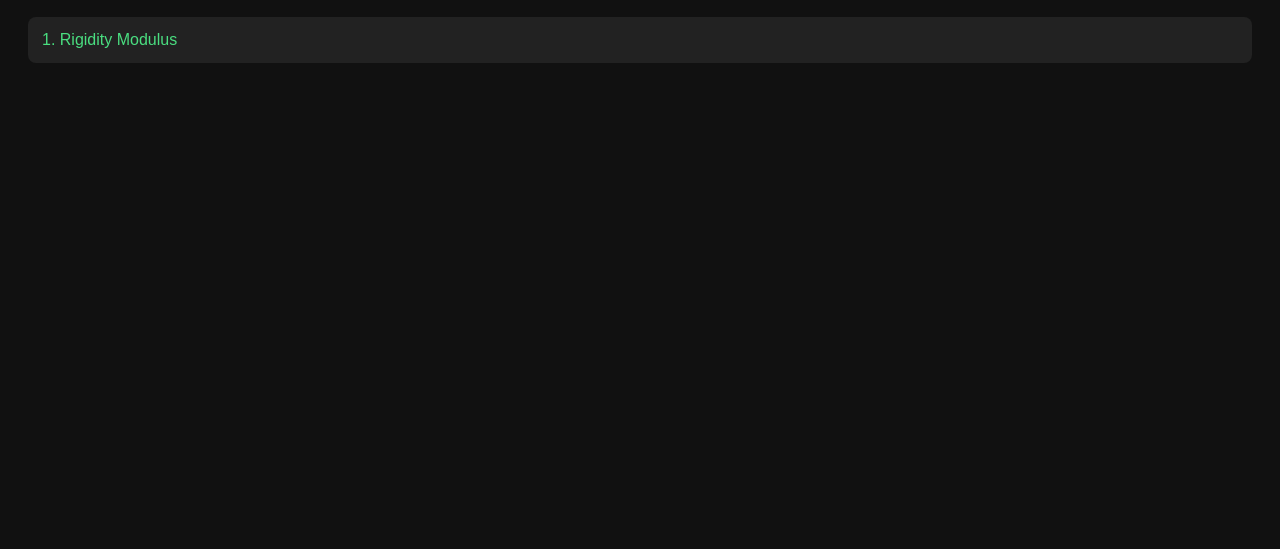
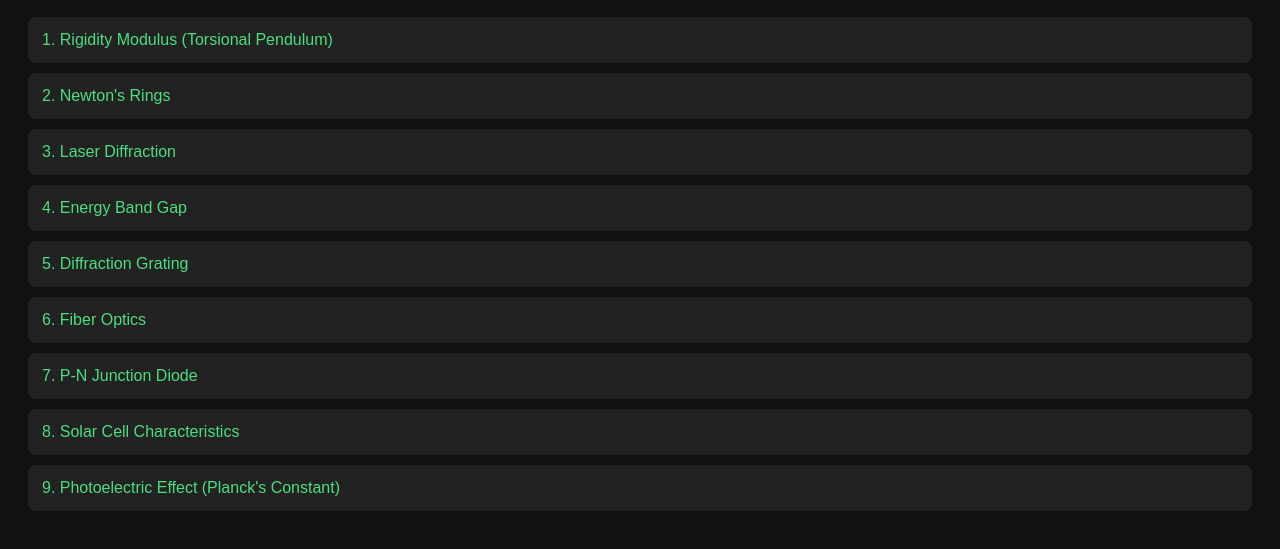
Before and after one commit to HAarush/oqt-lab-sims, a plain HTML site: page index.html in a window 1280 px wide. Shown: the part 79-628 px from the top of the page. Drawn offline with Linux system fonts and the light colour scheme.

Commit message:
Enhance index.html with new experiment links
Updated links and added new experiments to the index.

```diff
--- a/index.html
+++ b/index.html
@@ -5,12 +5,19 @@
   <title>OQT Lab Simulators</title>
   <style>
     body { font-family: sans-serif; background: #111; color: #fff; padding: 20px; }
-    a { display: block; padding: 14px; margin: 10px 0; background: #222; color: #4ade80; text-decoration: none; border-radius: 8px; }
+    a { display: block; padding: 14px; margin: 10px 0; background: #222; color: #4ade80; text-decoration: none; border-radius: 8px; font-size: 16px; }
   </style>
 </head>
 <body>
   <h2>OQT Lab Simulators</h2>
-  <a href="Torisional Pendulum Expt.html">1. Rigidity Modulus</a>
-  <!-- Copy the line above for your other 8 exact filenames -->
+  <a href="Torisional Pendulum Expt.html">1. Rigidity Modulus (Torsional Pendulum)</a>
+  <a href="Newtons Rings Expt.html">2. Newton's Rings</a>
+  <a href="Laser Expt.html">3. Laser Diffraction</a>
+  <a href="Energy Gap Expt.html">4. Energy Band Gap</a>
+  <a href="Diffraction Grating Expt (1).html">5. Diffraction Grating</a>
+  <a href="Fiber Optics Expt.html">6. Fiber Optics</a>
+  <a href="pn junction diode.html">7. P-N Junction Diode</a>
+  <a href="Solarcell Expt.html">8. Solar Cell Characteristics</a>
+  <a href="Plancks ContExpt.html">9. Photoelectric Effect (Planck's Constant)</a>
 </body>
 </html>
```
